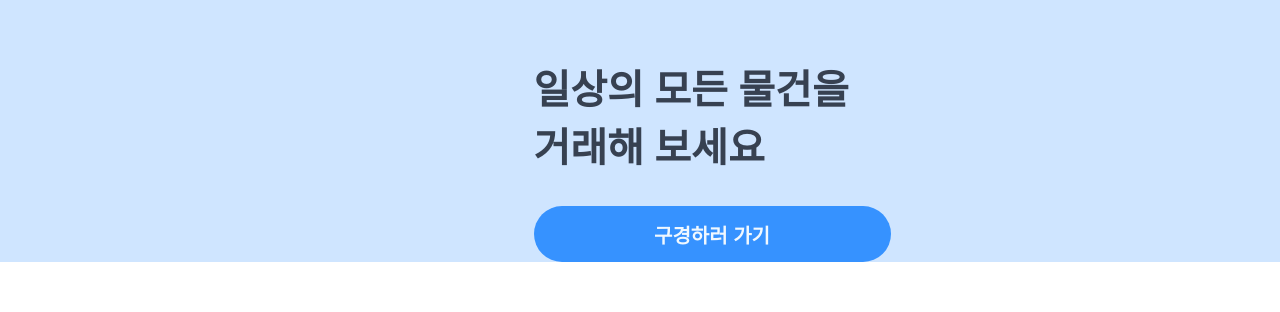
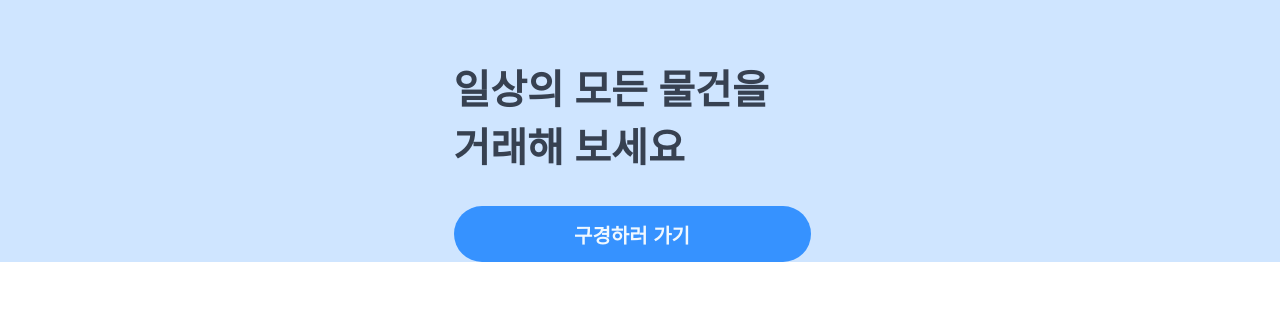
Before and after one commit to mozzi34/PandaMarket, a plain HTML site: page index.html in a window 1280 px wide. Shown: the part 184-496 px from the top of the page. Drawn offline with Linux system fonts and the light colour scheme.

Commit message:
last_last

```diff
--- a/style.css
+++ b/style.css
@@ -121,7 +121,6 @@ hr {
   justify-content: center;
   text-align: left;
   color: #374151;
-  margin-left: 160px;
 }
 
 .home_title_button {
```
